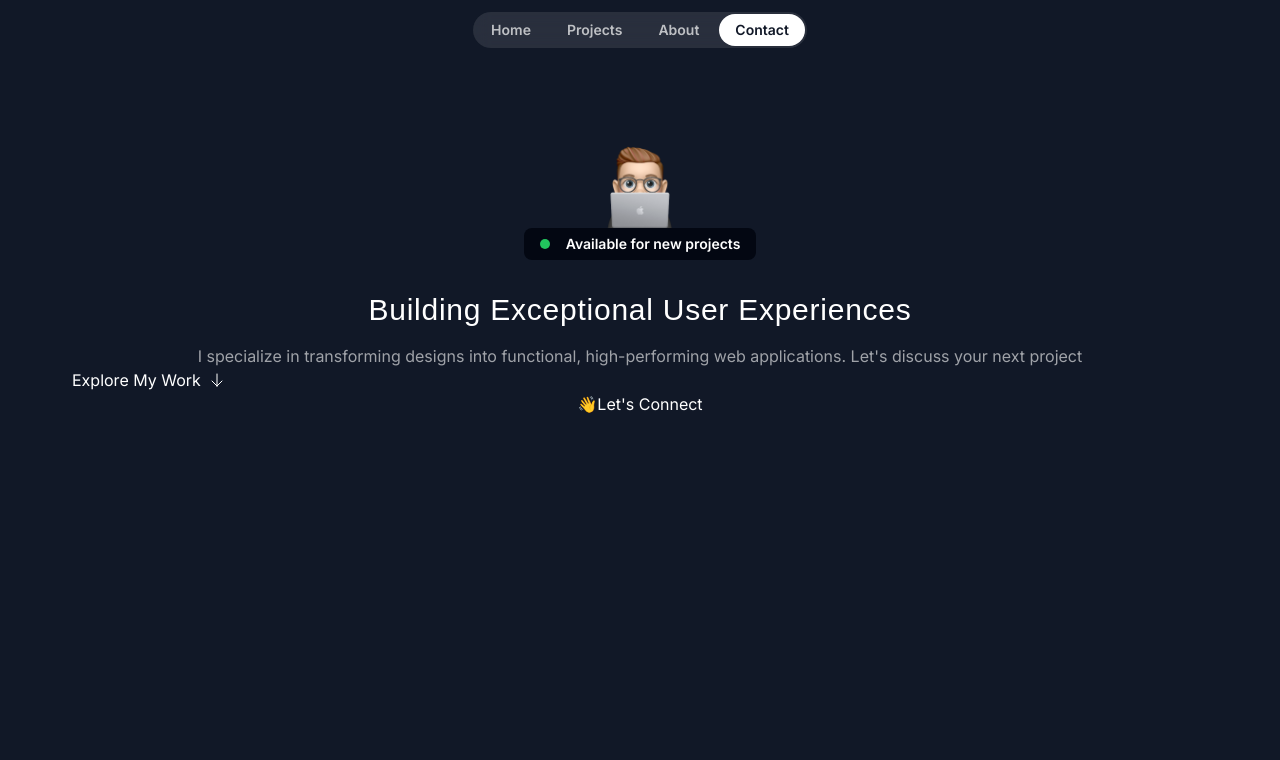
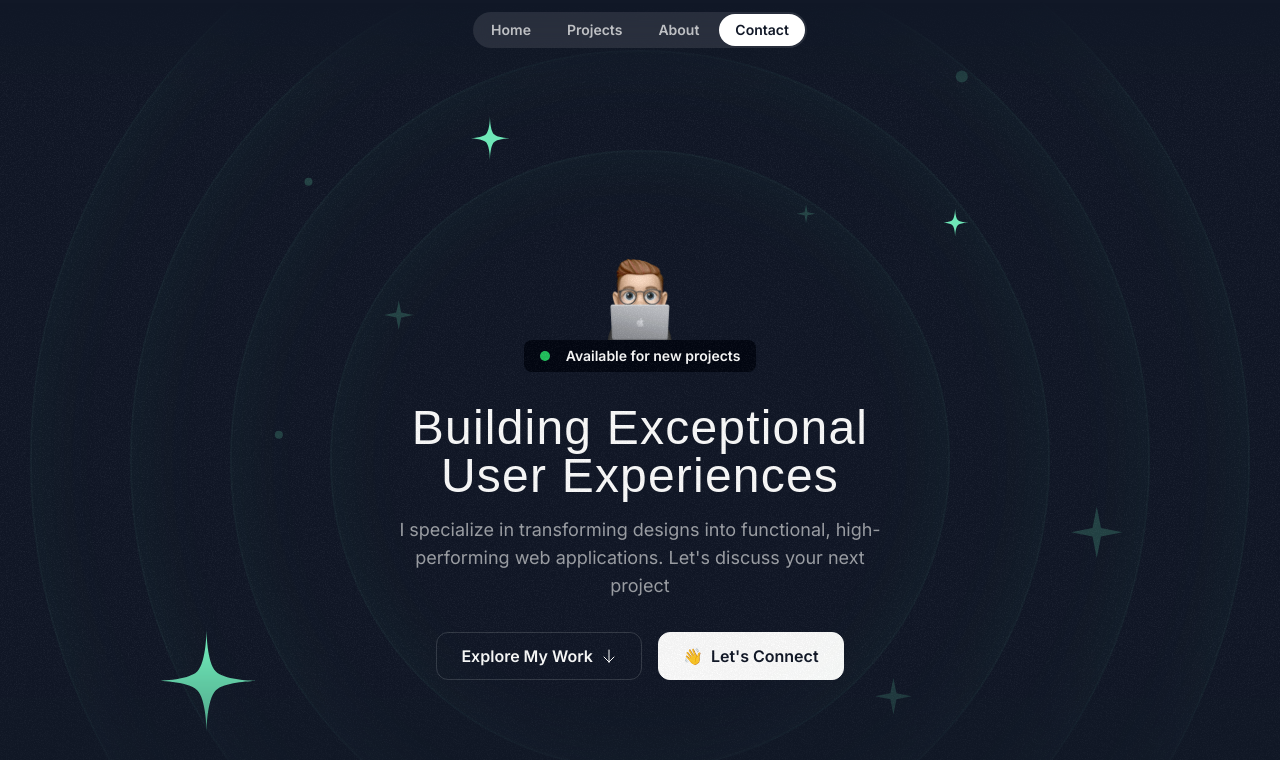
Before and after one commit to Dhananjoy333/Personal-Portfolio, a Next.js app: page / in a window 1280 px wide. Shown: the top 760 px of the page. Built offline with nearby package versions, Linux system fonts and the light colour scheme; a web font is replaced by a local one.

Commit message:
hero section and styles done

```diff
--- a/src/app/globals.css
+++ b/src/app/globals.css
@@ -6,4 +6,8 @@
     .nav-item {
         @apply px-4 py-1.5 rounded-full text-white/70 text-sm font-semibold hover:bg-white/10 hover:text-white transition duration-300
     }
+
+    .hero-ring {
+        @apply absolute inset-0 size-[620px] border-2 top-1/2 left-1/2 -translate-x-1/2 -translate-y-1/2 rounded-full border-emerald-300/5 shadow-[0_0_80px_inset] shadow-emerald-300/5
+    }
 }
--- /dev/null
+++ b/src/components/HeroOrbit.tsx
@@ -0,0 +1,19 @@
+import { PropsWithChildren } from "react"
+
+export const HeroOrbit = ({children, size, rotation}: PropsWithChildren<{size: number; rotation: number}>) => {
+  return (
+    <div className='absolute left-1/2 top-1/2 -translate-x-1/2 -translate-y-1/2'>
+        <div className='flex items-start justify-start' style={{
+            transform: `rotate(${rotation}deg)`,
+            height: `${size}px`,
+            width: `${size}px`,
+        }}>
+          <div className='inline-flex ' style={{
+            transform: `rotate(${rotation * -1}deg)`,
+          }}>
+            {children}
+          </div>
+        </div>
+      </div>
+  )
+}
--- a/src/sections/Header.tsx
+++ b/src/sections/Header.tsx
@@ -1,6 +1,6 @@
 export const Header = () => {
   return(
-  <div className="flex justify-center items-center w-full fixed top-3">
+  <div className="flex justify-center items-center w-full fixed top-3 z-10">
     <nav className="flex gap-1 p-0.5 border-white/15 rounded-full bg-white/10 backdrop-blur">
       <a href="#" className="nav-item">Home</a>
       <a href="#" className="nav-item">Projects</a>
--- a/src/sections/Hero.tsx
+++ b/src/sections/Hero.tsx
@@ -1,10 +1,53 @@
 import memojiImage from '@/assets/images/memoji-computer.png'
 import Image from 'next/image';
 import ArrowDown from '@/assets/icons/arrow-down.svg'
+import grainImage from '@/assets/images/grain.jpg'
+import StarIcon from '@/assets/icons/star.svg'
+import SparkleIcon from '@/assets/icons/sparkle.svg'
+import { HeroOrbit } from '@/components/HeroOrbit';
 
 export const HeroSection = () => {
   return(
-    <div className='py-32'>
+    <div className='py-32 md:py-48 lg:py-60 relative z-0 overflow-x-clip'>
+      <div className='absolute inset-0 [mask-image:linear-gradient(to_bottom,transparent,black_10%,black_70%,transparent)]'>
+        <div className='absolute inset-0 -z-30 opacity-5' style={{
+          backgroundImage: `url(${grainImage.src})`
+        }}></div>
+        <div className='size-[620px] hero-ring'></div>
+        <div className='size-[820px] hero-ring'></div>
+        <div className='size-[1020px] hero-ring'></div>
+        <div className='size-[1220px] hero-ring'></div>
+        <HeroOrbit size={800} rotation={-72}>
+              <StarIcon className='size-28 text-emerald-300'/>
+        </HeroOrbit>
+        <HeroOrbit size={550} rotation={20}>
+              <StarIcon className='size-12 text-emerald-300'/>
+        </HeroOrbit>
+        <HeroOrbit size={590} rotation={98}>
+              <StarIcon className='size-8 text-emerald-300'/>
+        </HeroOrbit>
+        <HeroOrbit size={430} rotation={-14}>
+              <SparkleIcon className='size-8 text-emerald-300/20'/>
+        </HeroOrbit>
+        <HeroOrbit size={440} rotation={79}>
+              <SparkleIcon className='size-5 text-emerald-300/20'/>
+        </HeroOrbit>
+        <HeroOrbit size={530} rotation={178}>
+              <SparkleIcon className='size-10 text-emerald-300/20'/>
+        </HeroOrbit>
+        <HeroOrbit size={710} rotation={144}>
+              <SparkleIcon className='size-14 text-emerald-300/20'/>
+        </HeroOrbit>
+        <HeroOrbit size={720} rotation={85}>
+              <div className='size-3 rounded-full bg-emerald-300/20'/>
+        </HeroOrbit>
+        <HeroOrbit size={520} rotation={-41}>
+              <div className='size-2 rounded-full bg-emerald-300/20'/>
+        </HeroOrbit>
+        <HeroOrbit size={620} rotation={-5}>
+              <div className='size-2 rounded-full bg-emerald-300/20'/>
+        </HeroOrbit>
+      </div>
       <div className="container">
         <div className='flex flex-col items-center'>
           <Image src={memojiImage} className='size-[100px]' alt="person peeking from behind laptop" />
@@ -13,18 +56,20 @@
             <div className='text-sm font-semibold'>Available for new projects</div>
           </div>
         </div>
-        <h1 className='font-serif text-3xl text-center mt-8 tracking-wide'>Building Exceptional User Experiences</h1>
-        <p className='mt-4 text-center text-white/60'>
-          I specialize in transforming designs into functional, high-performing web applications. Let's discuss your next project
-        </p>
-        <div className='flex flex-col'>
-          <button className='inline-flex items-center gap-2'>
-            <span>Explore My Work</span>
+        <div className='max-w-lg mx-auto'>
+          <h1 className='font-serif text-3xl md:text-5xl text-center mt-8 tracking-wide'>Building Exceptional User Experiences</h1>
+          <p className='mt-4 text-center text-white/60 md:text-lg'>
+            I specialize in transforming designs into functional, high-performing web applications. Let's discuss your next project
+          </p>
+        </div>
+        <div className='flex flex-col md:flex-row justify-center items-center mt-8 gap-4'>
+          <button className='inline-flex items-center gap-2 border border-white/15 px-6 h-12 rounded-xl'>
+            <span className='font-semibold'>Explore My Work</span>
             <ArrowDown className="size-4"/>
           </button>
-          <button>
+          <button className='inline-flex items-center gap-2 border border-white bg-white text-gray-900 h-12 px-6 rounded-xl'>
             <span>👋</span>
-            <span>Let's Connect</span>
+            <span className='font-semibold'>Let's Connect</span>
           </button>
         </div>
       </div>
```
